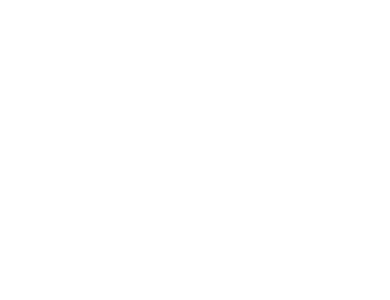
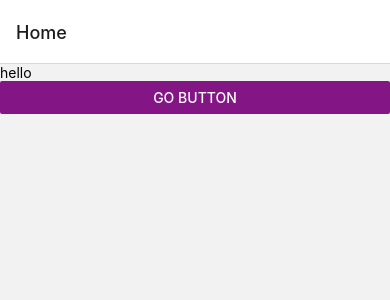
Before and after one commit to devomor/react-native_project, a React Native app: screen /Home in a window 390 px wide. Shown: the top 300 px of the page. Built offline with nearby package versions, Linux system fonts and the light colour scheme.

Commit message:
react native navigation added compled

```diff
--- a/App.js
+++ b/App.js
@@ -1,24 +1,19 @@
-import React, { Component } from 'react';
-import { StyleSheet, SafeAreaView,Alert } from 'react-native';
 import { NavigationContainer } from '@react-navigation/native';
 import { createStackNavigator } from '@react-navigation/stack';
+import React, { Component } from 'react';
+import DetailScreen from './screans/DetailScreen';
+import HomeScreen from './screans/HomeScreen';
+// const Stack = createStackNavigator();
+const Stack =createStackNavigator();
 export default class App extends Component {
   render() {
     return (
-      <SafeAreaView style={[styles.container, styles.horizontal]}>
-
-      </SafeAreaView>
+      <NavigationContainer>
+      <Stack.Navigator initialRouteName='Home'>
+        <Stack.Screen name='Home' component={HomeScreen} />
+        <Stack.Screen name='Details' component={DetailScreen} />
+      </Stack.Navigator>
+      </NavigationContainer>
     );
   }
 }
-const styles = StyleSheet.create({
-  container: {
-    flex: 1,
-    justifyContent: 'center',
-  },
-  horizontal: {
-    flexDirection: 'column',
-    justifyContent: 'space-around',
-    padding: 10,
-  },
-});
--- a/package.json
+++ b/package.json
@@ -14,6 +14,7 @@
     "@react-navigation/stack": "^6.3.29",
     "react": "18.2.0",
     "react-native": "0.74.2",
+    "react-native-gesture-handler": "^2.17.1",
     "react-native-material-design": "^0.3.7",
     "react-native-safe-area-context": "^4.10.4",
     "react-native-screens": "^3.31.1"
--- a/screans/DetailScreen.js
+++ b/screans/DetailScreen.js
@@ -1,13 +1,12 @@
-import React, { Component } from 'react';
+import React from 'react';
+import { Text, View } from 'react-native';
 
-class DetailScreen extends Component {
-    render() {
-        return (
-            <div>
-                Details Screen
-            </div>
-        );
-    }
+const DetailScreen = () => {
+    return (
+      <View>
+        <Text > hwllow</Text>
+      </View>
+    );
 }
 
 export default DetailScreen;
--- a/screans/HomeScreen.js
+++ b/screans/HomeScreen.js
@@ -1,13 +1,20 @@
-import React, { Component } from 'react';
+import React from 'react';
+import { Button, Text, View } from 'react-native';
+import DetailScreen from './DetailScreen';
 
-class HomeScreen extends Component {
-    render() {
-        return (
-            <div>
-                home tile
-            </div>
-        );
-    }
+const HomeScreen = ({navigation}) => {
+    return (
+        <View>
+            <Text>hello</Text>
+
+         <Button
+            onPress={()=>navigation.navigate('Details')}
+            title='go button'
+            color='#841584'
+            accessibilityLabel="Learn more about this purple button"
+         />
+        </View>
+    );
 }
 
 export default HomeScreen;
```
Also changed, not shown: navigations/AppNavigation.js (+21 -0 lines), screans/ProfileScreen.js (+7 -9 lines), 3 other files (tests, documents, lock files or other folders).
